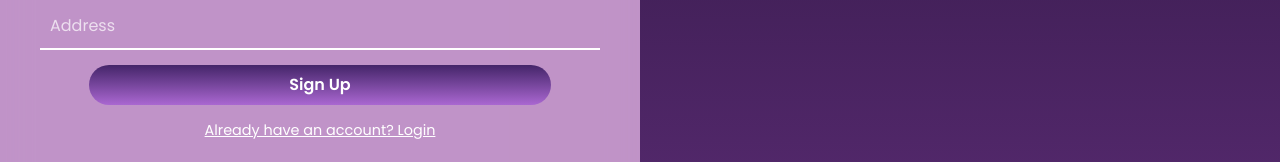
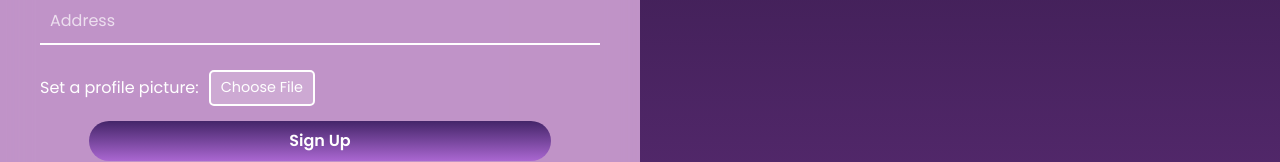
Before and after one commit to treepillow/wadProject, a Vue app: page /signup in a window 1280 px wide. Shown: the part 578-740 px from the top of the page. Built offline with nearby package versions, Linux system fonts and the light colour scheme; no server answers.

Commit message:
set a profile picture

```diff
--- a/src/components/Signup.vue
+++ b/src/components/Signup.vue
@@ -48,6 +48,19 @@
         <input type="text" placeholder="Phone Number (+65 XXXXXXXX)" v-model="signup.phone" required />
         <!-- Address -->
         <input type="text" placeholder="Address" v-model="signup.address" required />
+
+        <!-- Profile Picture -->
+        <div class="profile-picture-container">
+          <span class="profile-label">Set a profile picture:</span>
+          <label class="custom-file-upload" for="profilePicture">
+            Choose File
+          </label>
+          <input type="file" id="profilePicture" accept="image/*" @change="handleProfilePicture" />
+          <div v-if="profilePreview">
+            <p>Preview:</p>
+            <img :src="profilePreview" alt="Profile Preview" class="profile-preview"/>
+          </div>
+        </div>
 
         <button type="submit">Sign Up</button>
         <p><span class="toggle-link" @click="goToLogin">Already have an account? Login</span></p>
@@ -322,4 +335,45 @@ input {
   50% { transform: translateY(5px); }
 }
 
+
+.profile-picture-container {
+  display: flex;
+  align-items: center;
+  gap: 10px; /* space between text and button */
+  margin-top: 10px;
+}
+
+.profile-picture-container input[type="file"] {
+  display: none; /* hide native input */
+}
+
+.profile-label {
+  color: #fff;
+  font-weight: 500;
+}
+
+.custom-file-upload {
+  padding: 5px 10px;
+  border: 2px solid #fff;
+  border-radius: 5px;
+  background-color: rgba(255, 255, 255, 0.2);
+  color: #fff;
+  cursor: pointer;
+  text-align: center;
+  font-size: 0.9rem;
+}
+
+.custom-file-upload:hover {
+  background-color: rgba(255, 255, 255, 0.3);
+}
+
+.profile-preview {
+  margin-top: 10px;
+  max-width: 100px;
+  max-height: 100px;
+  border-radius: 50%;
+  object-fit: cover;
+}
+
+
 </style>
```
